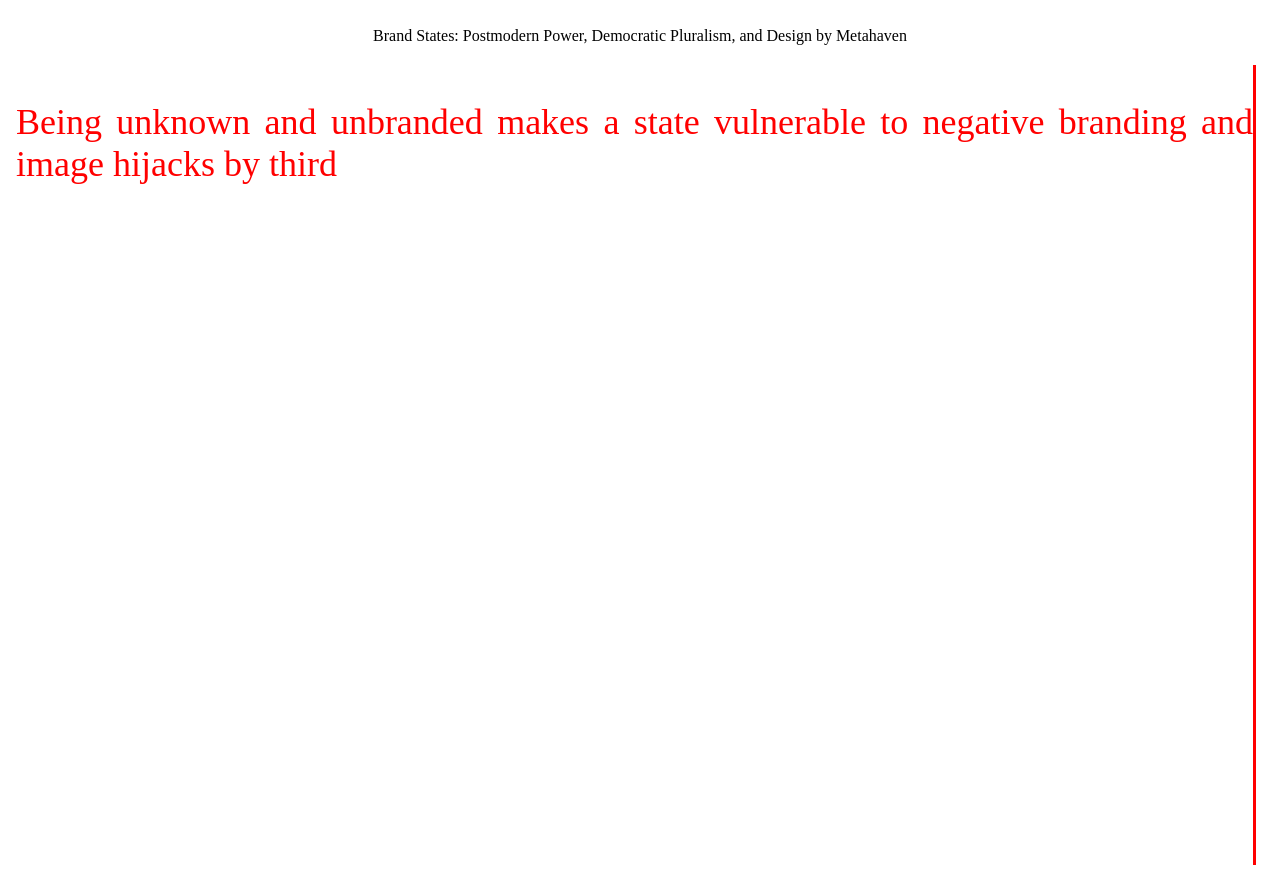
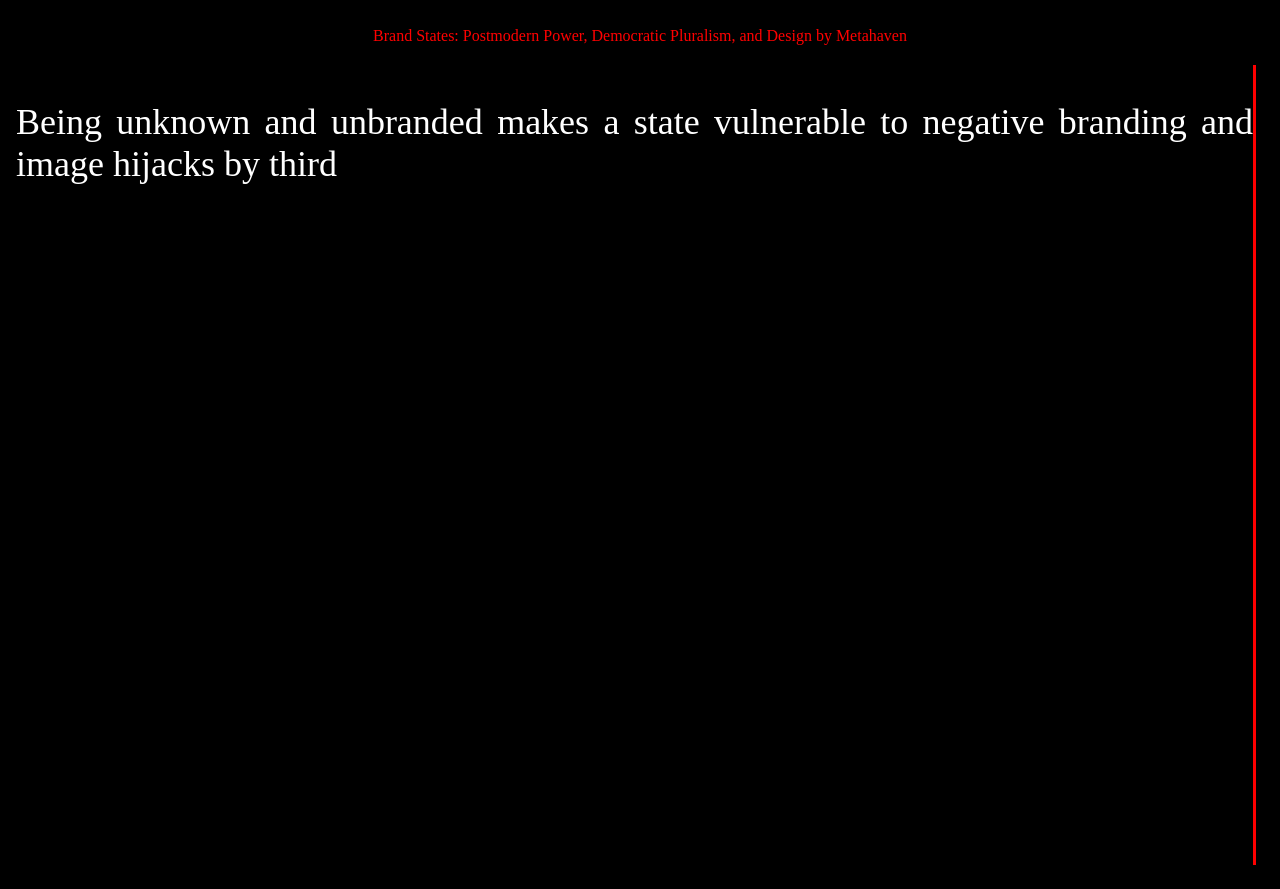
Before and after one commit to raasimulation/pamphlet, a plain HTML site: page page.html in a window 1280 px wide. Drawn offline with Linux system fonts and the light colour scheme.

Commit message:
updated background

```diff
--- a/page.html
+++ b/page.html
@@ -11,16 +11,19 @@
             margin: 0;
             padding: 16px;
             text-align: center;
+            background-color: black;
+            overflow: hidden;
         }
 
         h1 {
             font-size: 16px;
             font-weight: 300;
             margin-bottom: 20px;
+            color: red;
         }
 
         #typing-container {
-            color: red;
+            color: white;
             height: 100vh;
             font-size: 36px;
             text-align: justify;
```
